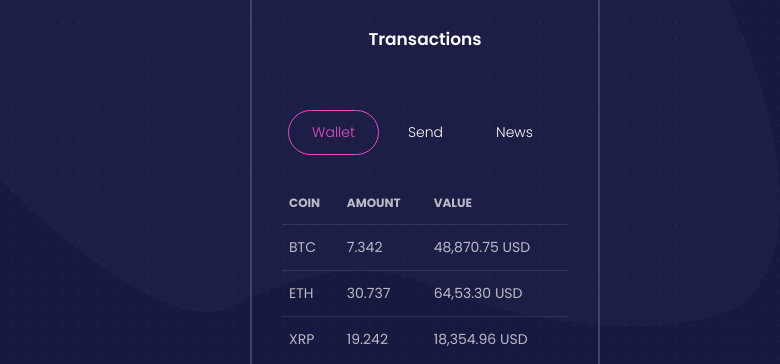
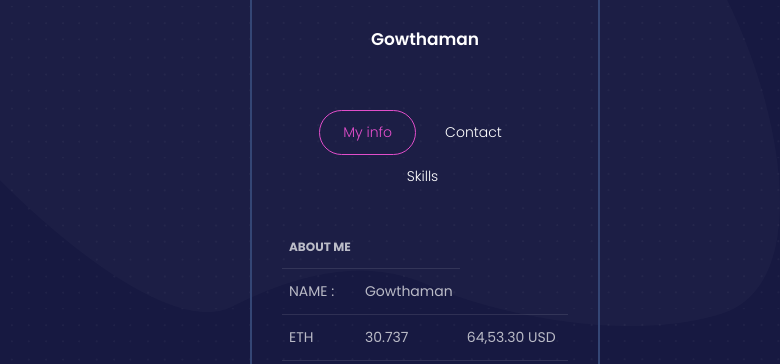
Before and after one commit to krishkyo/my-portfolio, a website: page index.html in a window 1280 px wide. Shown: the part 296-660 px from the top of the page, 500-1280 px from the left. Drawn offline with Linux system fonts and the light colour scheme.

Commit message:
info updated

```diff
--- a/index.html
+++ b/index.html
@@ -123,23 +123,23 @@
             <div class="card card-coin card-plain">
               <div class="card-header">
                 <img src="assets/img/gowtham.jpg" class="img-center img-fluid rounded-circle">
-                <h4 class="title">Transactions</h4>
+                <h4 class="title">Gowthaman</h4>
               </div>
               <div class="card-body">
                 <ul class="nav nav-tabs nav-tabs-primary justify-content-center">
                   <li class="nav-item">
                     <a class="nav-link active" data-toggle="tab" href="#linka">
-                      Wallet
+                      My info
                     </a>
                   </li>
                   <li class="nav-item">
                     <a class="nav-link" data-toggle="tab" href="#linkb">
-                      Send
+                      Contact
                     </a>
                   </li>
                   <li class="nav-item">
                     <a class="nav-link" data-toggle="tab" href="#linkc">
-                      News
+                      Skills
                     </a>
                   </li>
                 </ul>
@@ -150,26 +150,17 @@
                         <thead class=" text-primary">
                           <tr>
                             <th class="header">
-                              COIN
-                            </th>
-                            <th class="header">
-                              AMOUNT
-                            </th>
-                            <th class="header">
-                              VALUE
+                              ABOUT ME
                             </th>
                           </tr>
                         </thead>
                         <tbody>
                           <tr>
                             <td>
-                              BTC
+                              NAME :
                             </td>
                             <td>
-                              7.342
-                            </td>
-                            <td>
-                              48,870.75 USD
+                              Gowthaman
                             </td>
                           </tr>
                           <tr>
```
